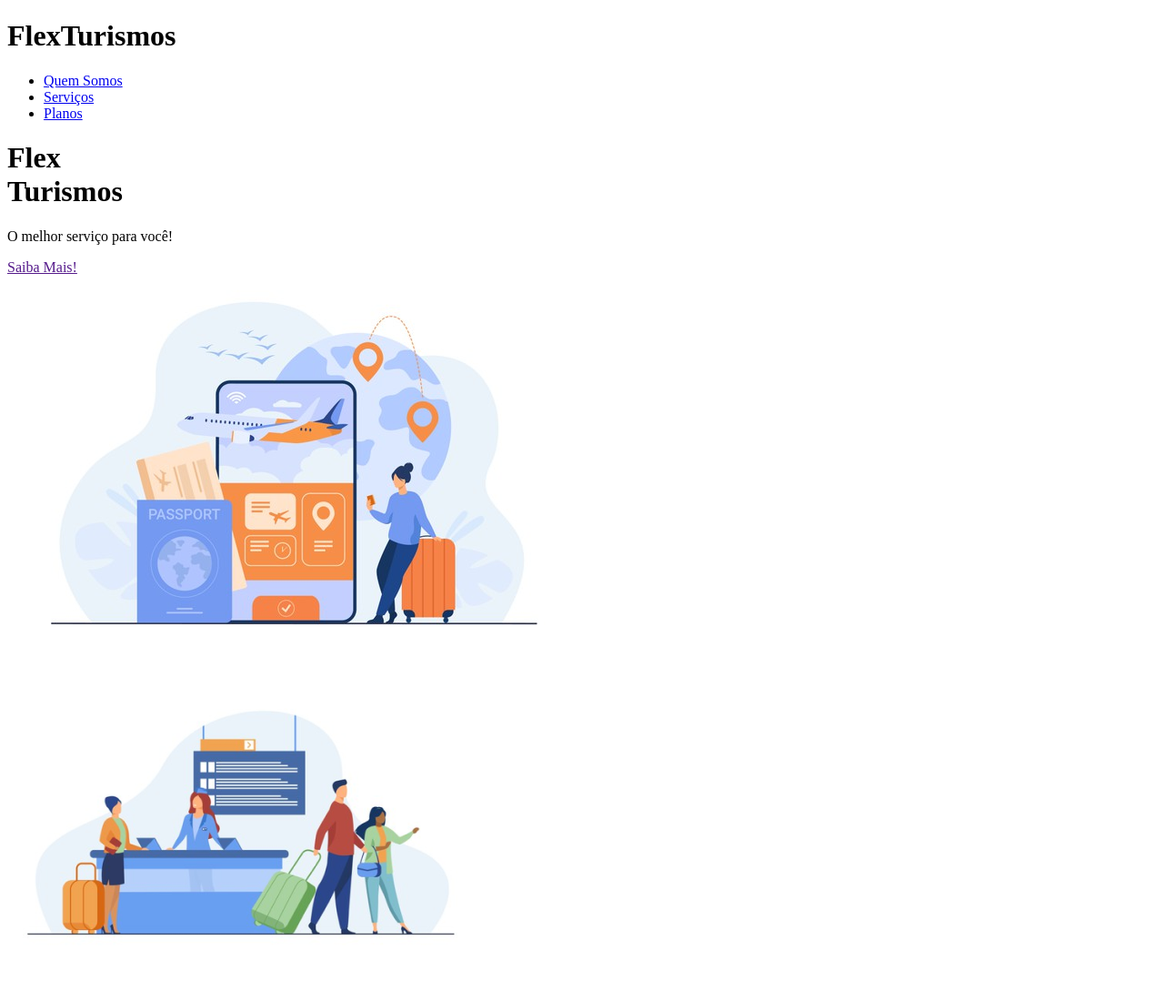
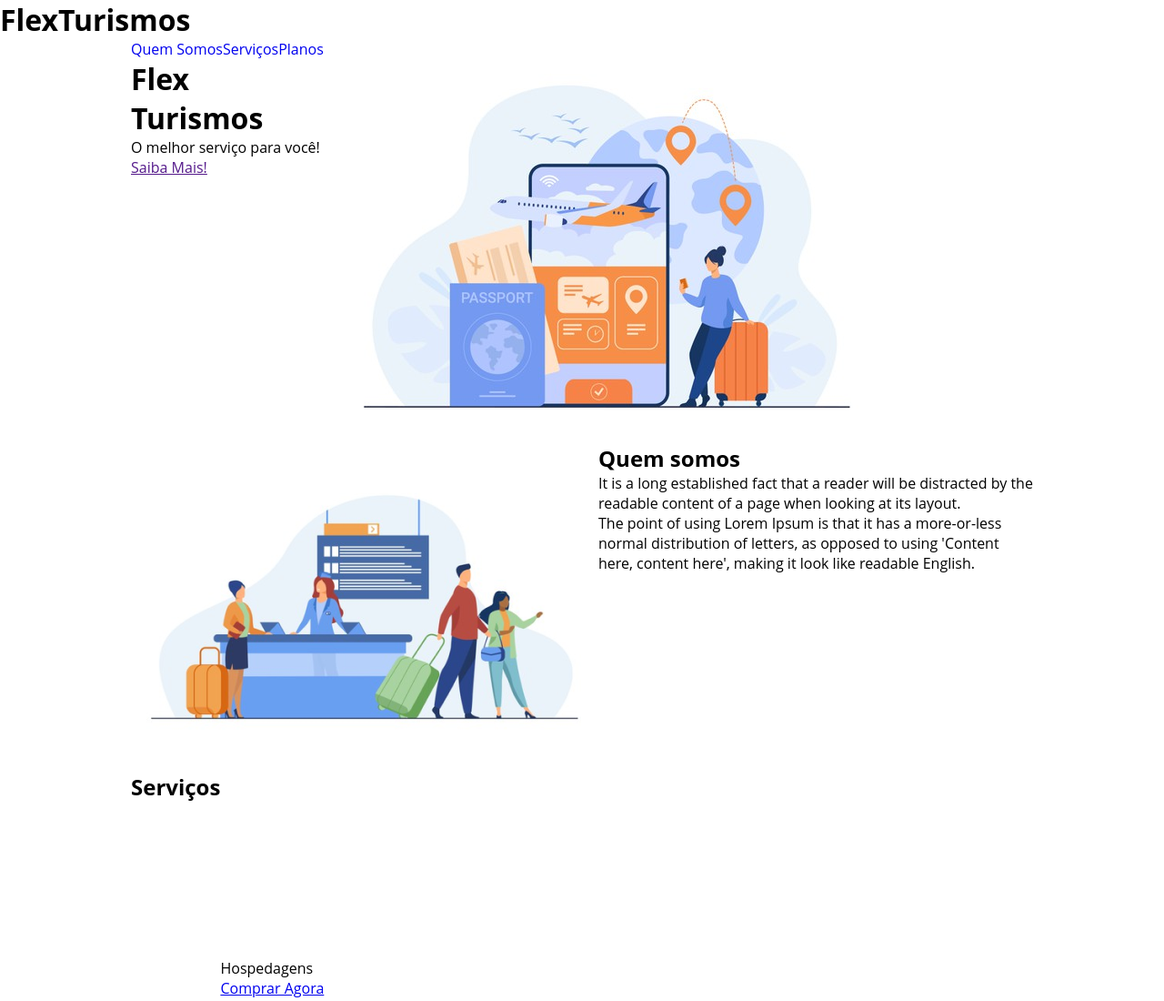
Before and after one commit to yonathan-uchoa/impulso-javascript, a plain HTML site: page module-II/flexbox-course/flex-projeto/index.html in a window 1280 px wide. Shown: the top 1100 px of the page at 91% size. Drawn offline with Linux system fonts and the light colour scheme.

Commit message:
feat: set flex-container class to initial div's

```diff
--- a/module-II/flexbox-course/flex-projeto/index.html
+++ b/module-II/flexbox-course/flex-projeto/index.html
@@ -9,14 +9,14 @@
 <body>
     <header>
         <h1>FlexTurismos</h1>
-        <ul>
+        <ul class="flex-container">
             <li><a href="#quem-somos">Quem Somos</a></li>
             <li><a href="#servicos">Serviços</a></li>
             <li><a href="#planos">Planos</a></li>
         </ul>
     </header>
 
-    <div>
+    <div class="flex-container">
         <div>
             <h1>Flex <br>Turismos</h1>
             <p>O melhor serviço para você!</p>
@@ -28,7 +28,7 @@
         </div>
     </div>
 
-    <div>
+    <div class="flex-container">
         <div>
             <img src="./images/1-quem-somos.png" alt="balcão de atendimento">
         </div>
@@ -40,7 +40,7 @@
         </div>
     </div>
 
-    <div>
+    <div class="flex-container">
         <div>
             <h2>Serviços</h2>
         </div>
@@ -67,7 +67,7 @@
         </div>
     </div>
 
-    <div>
+    <div class="flex-container">
 
         <div>
             <h3>Plano 2</h3>
--- a/module-II/flexbox-course/flex-projeto/style.css
+++ b/module-II/flexbox-course/flex-projeto/style.css
@@ -0,0 +1,22 @@
+/*Configuração para todo o projeto*/
+*{
+    margin: 0;
+    padding: 0;
+    font-family: 'Open Sans', sans-serif;
+}
+
+ul{
+    list-style: none;
+    margin: 0;
+    padding: 0;
+}
+
+ul li a{
+    text-decoration: none;
+}
+
+.flex-container{
+    display: flex;
+    max-width: 992px;
+    margin: auto;
+}
```
